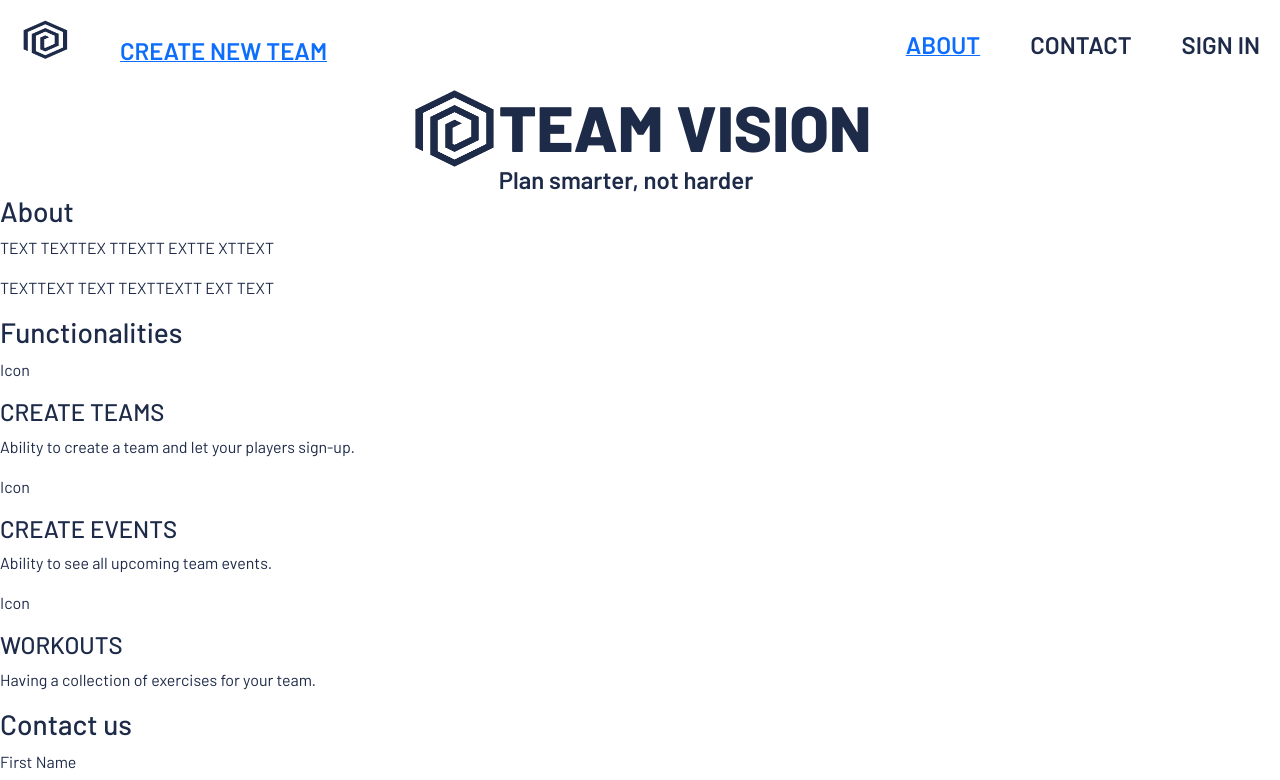
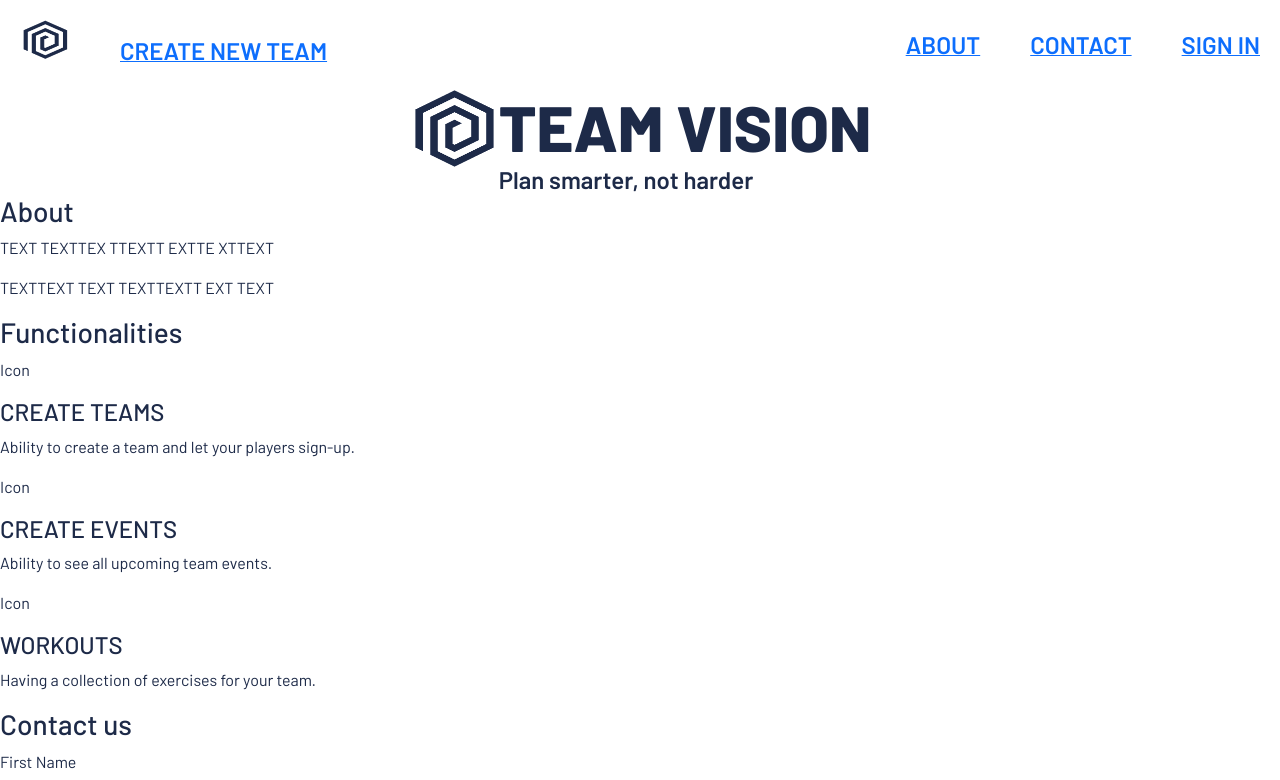
Before and after one commit to awoeger/team-vision, a Next.js app: page / in a window 1280 px wide. Shown: the top 780 px of the page. Built offline with nearby package versions, Linux system fonts and the light colour scheme.

Commit message:
Change links on index.js

```diff
--- a/components/Header.js
+++ b/components/Header.js
@@ -1,7 +1,6 @@
 import { css } from '@emotion/react';
 import Image from 'next/image';
 import Link from 'next/link';
-import React from 'react';
 import { largeText } from '../util/sharedStyles';
 
 const headerContainer = css`
@@ -44,13 +43,21 @@ export default function Header() {
         </Link>
       </div>
       <div>
-        <Link href="/about">
+        <Link href="#about">
           <a>
             <span>About</span>
           </a>
         </Link>
-        <span>Contact</span>
-        <span>Sign in</span>
+        <Link href="#contact">
+          <a>
+            <span>Contact</span>
+          </a>
+        </Link>
+        <Link href="/sign-in">
+          <a>
+            <span>Sign in</span>
+          </a>
+        </Link>
       </div>
     </div>
   );
--- a/pages/index.js
+++ b/pages/index.js
@@ -1,3 +1,4 @@
+/** @css css */
 import { css } from '@emotion/react';
 import Head from 'next/head';
 import Image from 'next/image';
@@ -38,7 +39,7 @@ export default function Home() {
         </div>
       </section>
 
-      <section>
+      <section id="about">
         <div>
           <h3>About</h3>
           <div>
@@ -83,7 +84,7 @@ export default function Home() {
         </div>
       </section>
 
-      <section>
+      <section id="contact">
         <div>
           <ContactForm />
         </div>
--- /dev/null
+++ b/pages/sign-in.js
@@ -0,0 +1,3 @@
+export default function SignIn() {
+  return <div></div>;
+}
```
